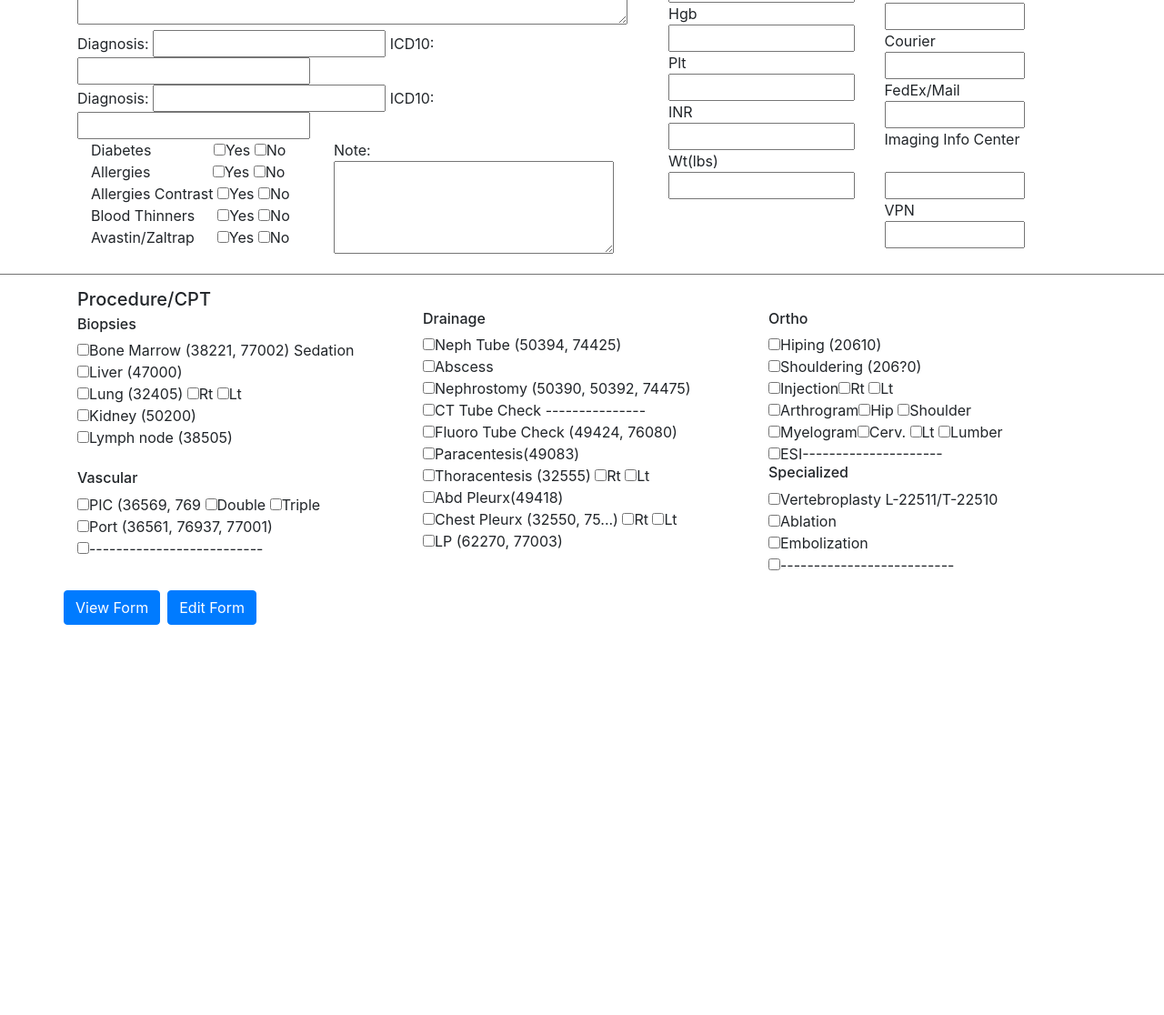
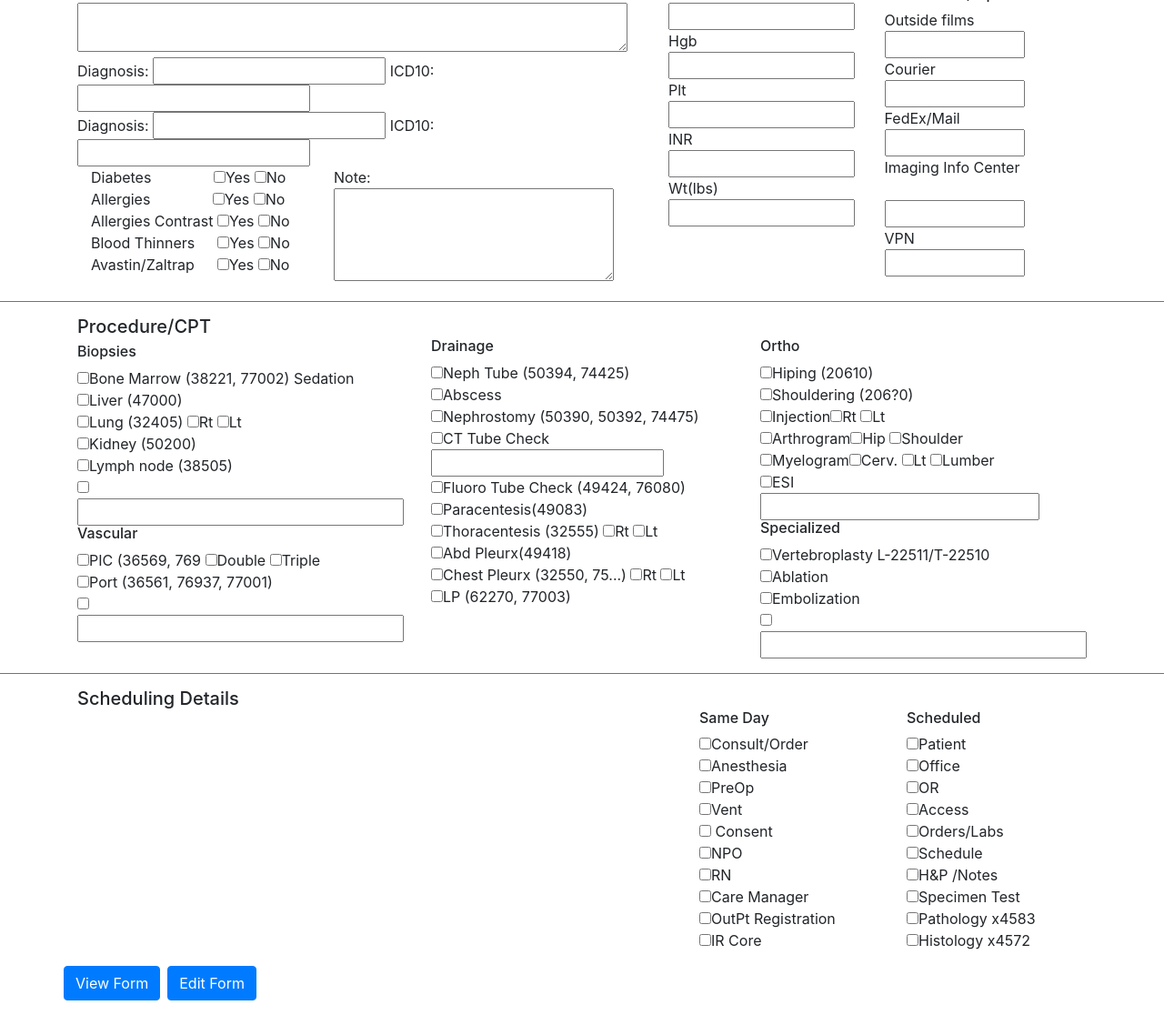
Before and after one commit to ByiQ/FireDragon, a plain HTML site: page Homepage.html in a window 1280 px wide. Shown: the part 467-1583 px from the top of the page at 91% size. Before the commit the page ends 1170 px from the top, so only its background shows below. Drawn offline with nearby package versions, Linux system fonts and the light colour scheme.

Commit message:
Initally completed the Interventional Radiology form

```diff
--- a/Homepage.html
+++ b/Homepage.html
@@ -30,6 +30,10 @@
             <div class="col-sm-10" margin-bottom="2rem">
                Interventional Radiology
             </div>
+            <div class="col-sm-2" margin-bottom="2rem">
+               <br>
+            </div>
+
           </div>
         </div>
     </h3>
@@ -127,11 +131,12 @@
                 <input type="checkbox" name="liver">Liver (47000) <br>
                 <input type="checkbox" name="lung">Lung (32405) <input type="checkbox" name="rt">Rt <input type="checkbox" name="lt">Lt <br>
                 <input type="checkbox" name="kidney">Kidney (50200)<br>
-                <input type="checkbox" name="lymph">Lymph node (38505)<br><br>
+                <input type="checkbox" name="lymph">Lymph node (38505)<br>
+                <input type="checkbox" name="lymph"><input type="text" name="lines"size=30><br>
                 <h6>Vascular</h6>
                 <input type="checkbox" name="pic">PIC (36569, 769 <input type="checkbox" name="double">Double <input type="checkbox" name="triple">Triple<br>
                 <input type="checkbox" name="port">Port (36561, 76937, 77001)<br>
-                <input type="checkbox" name="line">--------------------------<br>
+                <input type="checkbox" name="line"><input type="text" name="lines"size=30><br>
             </div>
 
             <div class="col">
@@ -140,7 +145,7 @@
                 <input type="checkbox" name="nephtube">Neph Tube (50394, 74425) <br>
                 <input type="checkbox" name="abscess">Abscess <br>
                 <input type="checkbox" name="nephrostomy">Nephrostomy (50390, 50392, 74475)<br>
-                <input type="checkbox" name="cttubecheck">CT Tube Check ---------------<br>
+                <input type="checkbox" name="cttubecheck">CT Tube Check  <input type="text" name="lines"size=20><br>
                 <input type="checkbox" name="fluorotubecheck">Fluoro Tube Check (49424, 76080)<br>
                 <input type="checkbox" name="paracentesis">Paracentesis(49083)<br>
                 <input type="checkbox" name="Thoracentesis">Thoracentesis (32555) <input type="checkbox" name="rt">Rt <input type="checkbox" name="lt">Lt <br>
@@ -150,22 +155,63 @@
             </div>
 
             <div class="col">
-            <br>
+                <br>
                 <h6>Ortho</h6>
                 <input type="checkbox" name="hiping">Hiping (20610)<br>
                 <input type="checkbox" name="shouldering">Shouldering (206?0) <br>
                 <input type="checkbox" name="injection">Injection<input type="checkbox" name="rt">Rt <input type="checkbox" name="lt">Lt <br>
                 <input type="checkbox" name="arthrogram">Arthrogram<input type="checkbox" name="hip">Hip <input type="checkbox" name="Shoulder">Shoulder <br>
                 <input type="checkbox" name="myelogram">Myelogram<input type="checkbox" name="cerv">Cerv. <input type="checkbox" name="lt">Lt <input type="checkbox" name="lumber">Lumber<br>
-                <input type="checkbox" name="thoracic">ESI---------------------<br>
+                <input type="checkbox" name="thoracic">ESI&emsp;<input type="text" name="film"size=25><br>
                 <h6>Specialized</h6>
                 <input type="checkbox" name="vertebroplasty">Vertebroplasty L-22511/T-22510<br>
                 <input type="checkbox" name="ablation">Ablation<br>
                 <input type="checkbox" name="embolization">Embolization<br>
-                <input type="checkbox" name="line">--------------------------<br>
+                <input type="checkbox" name="line"><input type="text" name="lines"size=30><br>
             </div>
         </div>
     </div>
+
+    <hr size="10" noshade>
+
+    <div class="container">
+        <div class="row">
+            <div class="col">
+                <h5>Scheduling Details <br></h5>
+                </div>
+            <div class="col">
+            </div>
+            <div class="col">
+            </div>
+            <div class="col"><br>
+                <h6>Same Day <br></h6>
+                <input type="checkbox" name="Consult/Order">Consult/Order<br>
+                <input type="checkbox" name="Anesthesia">Anesthesia <br>
+                <input type="checkbox" name="PreOp">PreOp <br>
+                <input type="checkbox" name="Vent">Vent <br>
+                <input type="checkbox" name="Consent"> Consent <br>
+                <input type="checkbox" name="NPO">NPO <br>
+                <input type="checkbox" name="RN">RN  <br>
+                <input type="checkbox" name="Care Manager">Care Manager <br>
+                <input type="checkbox" name="outPt registration">OutPt Registration <br>
+                <input type="checkbox" name="IR Core">IR Core <br>
+            </div>
+            <div class="col">  <br>
+                <h6>Scheduled <br></h6>
+                <input type="checkbox" name="Consult/Order">Patient<br>
+                <input type="checkbox" name="Anesthesia">Office <br>
+                <input type="checkbox" name="PreOp">OR <br>
+                <input type="checkbox" name="Vent">Access <br>
+                <input type="checkbox" name="Consent">Orders/Labs <br>
+                <input type="checkbox" name="NPO">Schedule <br>
+                <input type="checkbox" name="RN">H&P /Notes  <br>
+                <input type="checkbox" name="Care Manager">Specimen Test <br>
+                <input type="checkbox" name="outPt registration">Pathology x4583 <br>
+                <input type="checkbox" name="IR Core">Histology x4572 <br>
+            </div>
+        </div>
+    </div>
+
     <p>
      <div class="container">
           <div class="row">
```
